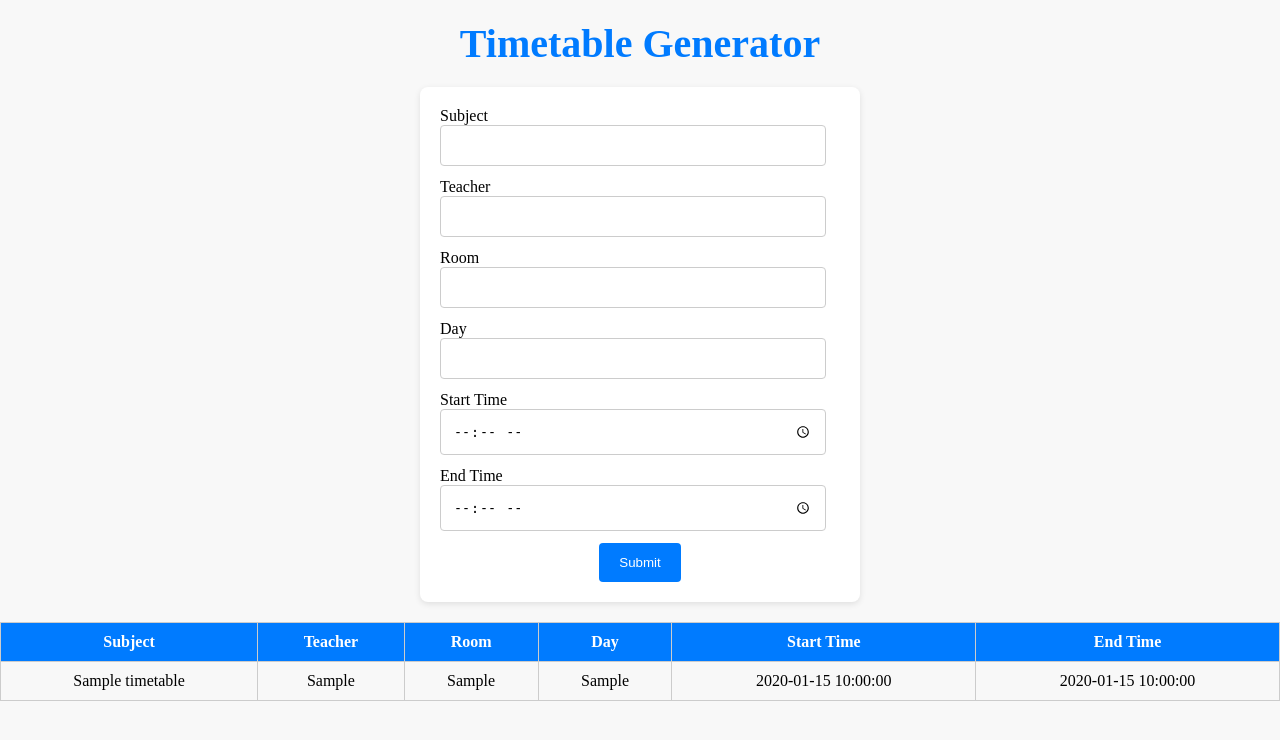
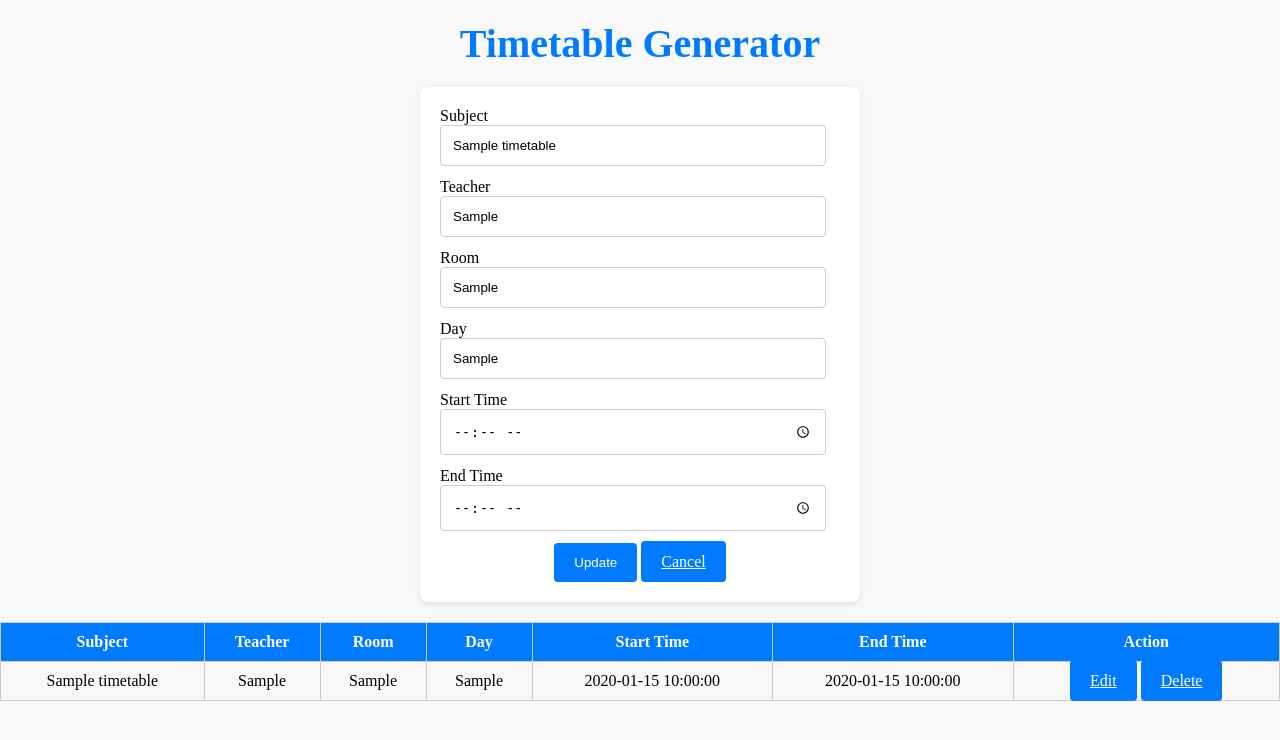
Before and after one commit to eduroxx/PHP-Projects, a PHP site: page /index.php?edit_id=1 in a window 1280 px wide. Shown: the top 740 px of the page. Run offline with PHP 8.4, Linux system fonts and the light colour scheme; tables that the repository leaves empty or names only in its code hold one stand-in row (values such as "Sample post").

Commit message:
Update index.php

```diff
--- a/TimeTableCraft/index.php
+++ b/TimeTableCraft/index.php
@@ -1,31 +1,15 @@
-<!DOCTYPE html>
-<html>
-<head>
-<link rel="stylesheet" href="style.css">
-  <title>Timetable Generator</title>
-</head>
-<body>
-  <h1>Timetable Generator</h1>
-
-  <form action="index.php" method="post">
-    <label for="subject">Subject</label>
-    <input type="text" name="subject" id="subject" class="form-control">
-    <label for="teacher">Teacher</label>
-    <input type="text" name="teacher" id="teacher" class="form-control">
-    <label for="room">Room</label>
-    <input type="text" name="room" id="room" class="form-control">
-    <label for="day">Day</label>
-    <input type="text" name="day" id="day" class="form-control">
-    <label for="start_time">Start Time</label>
-    <input type="time" name="start_time" id="start_time" class="form-control">
-    <label for="end_time">End Time</label>
-    <input type="time" name="end_time" id="end_time" class="form-control">
-    <center><input type="submit" name="submit" value="Submit" class="btn btn-primary" ></center>
-  </form>
-
 <?php
 // Connect to the database
 $db = new PDO("mysql:host=localhost;dbname=timetable", "root", "");
+
+$id = 0;
+$subject = '';
+$teacher = '';
+$room = '';
+$day = '';
+$start_time = '';
+$end_time = '';
+$update = false;
 
 // Check if the form is submitted
 if (isset($_POST['submit'])) {
@@ -38,19 +22,127 @@
   $end_time = $_POST['end_time'];
 
   // Insert data into the database
-    $sql = "INSERT INTO timetable (subject, teacher, room, day, start_time, end_time) VALUES (?, ?, ?, ?, ?, ?)";
+  $sql = "INSERT INTO timetable (subject, teacher, room, day, start_time, end_time) VALUES (:subject, :teacher, :room, :day, :start_time, :end_time)";
   $stmt = $db->prepare($sql);
-    $stmt->execute([$subject, $teacher, $room, $day, $start_time, $end_time]);
+  $stmt->bindParam(':subject', $subject);
+  $stmt->bindParam(':teacher', $teacher);
+  $stmt->bindParam(':room', $room);
+  $stmt->bindParam(':day', $day);
+  $stmt->bindParam(':start_time', $start_time);
+  $stmt->bindParam(':end_time', $end_time);
+  $stmt->execute();
 
-    // Redirect the user to the timetable page
-    header("Location: index.php");
+  // Redirect to index.php after submission
+  header('location: index.php');
+  exit();
 }
 
+// Code for handling edit
+if (isset($_GET['edit_id'])) {
+  $id = $_GET['edit_id'];
 
-  // Display the timetable
+  // Retrieve data for the selected ID from the database
+  $sql = "SELECT * FROM timetable WHERE id=:id";
+  $stmt = $db->prepare($sql);
+  $stmt->bindParam(':id', $id);
+  $stmt->execute();
+  $row = $stmt->fetch(PDO::FETCH_ASSOC);
+
+  // Set the form data for editing
+  $subject = $row['subject'];
+  $teacher = $row['teacher'];
+  $room = $row['room'];
+  $day = $row['day'];
+  $start_time = $row['start_time'];
+  $end_time = $row['end_time'];
+
+  $update = true; // Set the flag to indicate an update operation
+}
+
+// Code for handling update
+if (isset($_POST['update'])) {
+  $id = $_POST['id'];
+
+  // Retrieve form data for updating
+  $subject = $_POST['subject'];
+  $teacher = $_POST['teacher'];
+  $room = $_POST['room'];
+  $day = $_POST['day'];
+  $start_time = $_POST['start_time'];
+  $end_time = $_POST['end_time'];
+
+  // Update data in the database
+  $sql = "UPDATE timetable SET subject=:subject, teacher=:teacher, room=:room, day=:day, start_time=:start_time, end_time=:end_time WHERE id=:id";
+  $stmt = $db->prepare($sql);
+  $stmt->bindParam(':subject', $subject);
+  $stmt->bindParam(':teacher', $teacher);
+  $stmt->bindParam(':room', $room);
+  $stmt->bindParam(':day', $day);
+  $stmt->bindParam(':start_time', $start_time);
+  $stmt->bindParam(':end_time', $end_time);
+  $stmt->bindParam(':id', $id);
+  $stmt->execute();
+
+  // Redirect to index.php after update
+  header('location: index.php');
+  exit();
+}
+
+// Code for handling delete
+if (isset($_GET['delete_id'])) {
+  $id = $_GET['delete_id'];
+
+  // Delete data from the database
+  $sql = "DELETE FROM timetable WHERE id=:id";
+  $stmt = $db->prepare($sql);
+  $stmt->bindParam(':id', $id);
+  $stmt->execute();
+
+  // Redirect to index.php after deletion
+  header('location: index.php');
+  exit();
+}
+
+// Retrieve all data from the database for displaying in the table
 $sql = "SELECT * FROM timetable";
-  $results = $db->query($sql);
+$stmt = $db->query($sql);
+$results = $stmt->fetchAll(PDO::FETCH_ASSOC);
 ?>
+
+<!DOCTYPE html>
+<html>
+<head>
+  <link rel="stylesheet" href="style.css">
+  <title>Timetable Generator</title>
+</head>
+<body>
+  <h1>Timetable Generator</h1>
+
+  <form action="index.php" method="post">
+    <input type="hidden" name="id" value="<?php echo $id; ?>">
+    <label for="subject">Subject</label>
+    <input type="text" name="subject" id="subject" class="form-control" value="<?php echo $subject; ?>">
+    <label for="teacher">Teacher</label>
+    <input type="text" name="teacher" id="teacher" class="form-control" value="<?php echo $teacher; ?>">
+    <label for="room">Room</label>
+    <input type="text" name="room" id="room" class="form-control" value="<?php echo $room; ?>">
+    <label for="day">Day</label>
+    <input type="text" name="day" id="day" class="form-control" value="<?php echo $day; ?>">
+    <label for="start_time">Start Time</label>
+    <input type="time" name="start_time" id="start_time" class="form-control" value="<?php echo $start_time; ?>">
+    <label for="end_time">End Time</label>
+    <input type="time" name="end_time" id="end_time" class="form-control" value="<?php echo $end_time; ?>">
+    <?php if ($update == true): ?>
+      <center>
+        <input type="submit" name="update" value="Update" class="btn btn-primary">
+        <a href="index.php" class="btn btn-secondary">Cancel</a>
+      </center>
+    <?php else: ?>
+      <center>
+        <input type="submit" name="submit" value="Submit" class="btn btn-primary">
+      </center>
+    <?php endif; ?>
+  </form>
 
   <table class="table table-striped">
     <thead>
@@ -61,21 +153,24 @@
         <th>Day</th>
         <th>Start Time</th>
         <th>End Time</th>
+        <th>Action</th>
       </tr>
     </thead>
     <tbody>
-      <?php
-      foreach ($results as $row) {
-        echo "<tr>";
-        echo "<td>" . $row["subject"] . "</td>";
-        echo "<td>" . $row["teacher"] . "</td>";
-        echo "<td>" . $row["room"] . "</td>";
-        echo "<td>" . $row["day"] . "</td>";
-        echo "<td>" . $row["start_time"] . "</td>";
-        echo "<td>" . $row["end_time"] . "</td>";
-        echo "</tr>";
-      }
-      ?>
+      <?php foreach ($results as $row): ?>
+        <tr>
+          <td><?php echo $row["subject"]; ?></td>
+          <td><?php echo $row["teacher"]; ?></td>
+          <td><?php echo $row["room"]; ?></td>
+          <td><?php echo $row["day"]; ?></td>
+          <td><?php echo $row["start_time"]; ?></td>
+          <td><?php echo $row["end_time"]; ?></td>
+          <td>
+            <a href="index.php?edit_id=<?php echo $row["id"]; ?>" class="btn btn-primary edit-btn">Edit</a>
+            <a href="index.php?delete_id=<?php echo $row["id"]; ?>" class="btn btn-danger delete-btn">Delete</a>
+          </td>
+        </tr>
+      <?php endforeach; ?>
     </tbody>
   </table>
 </body>
```
Lines whose indentation alone changed are shown as unchanged.
